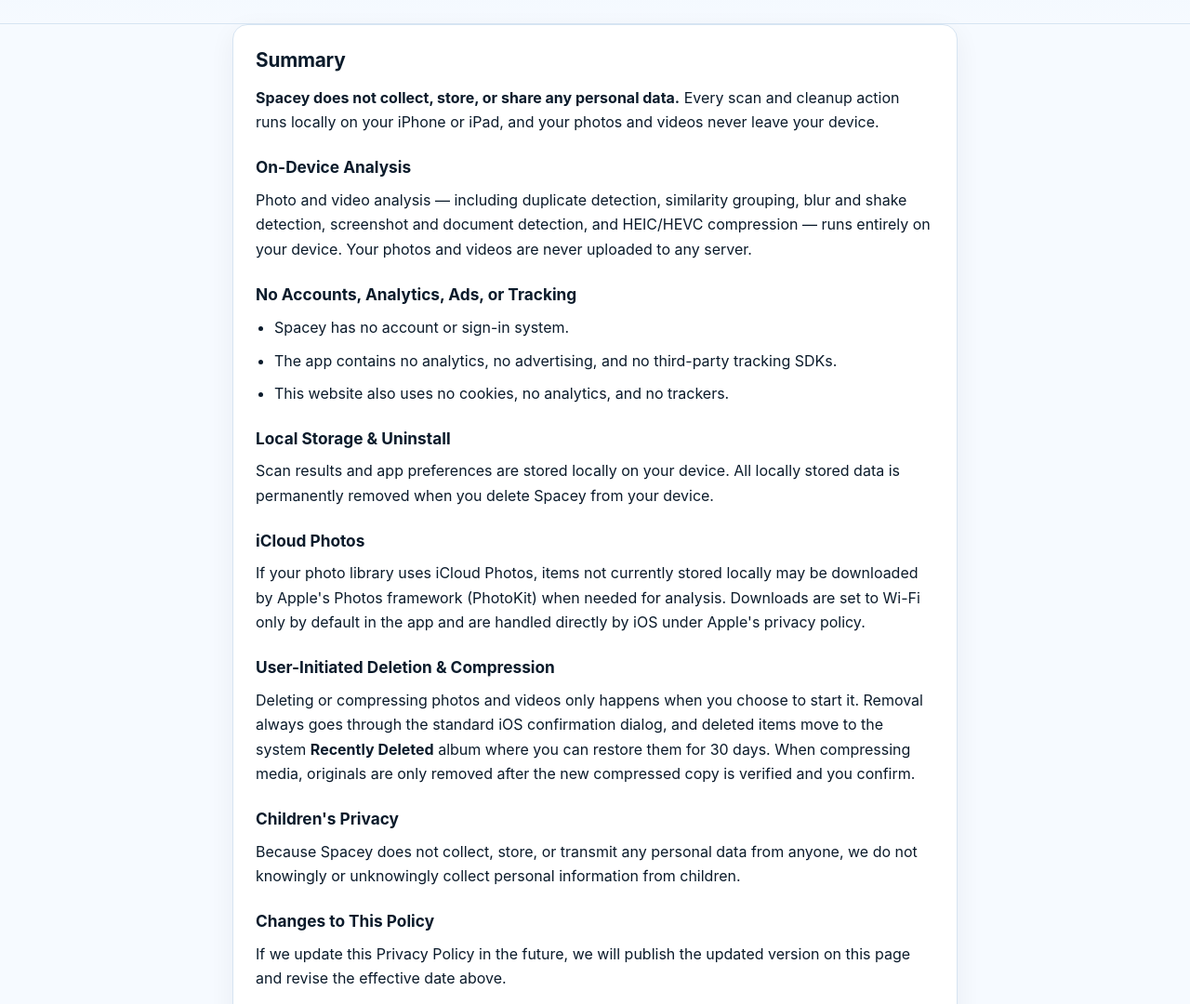
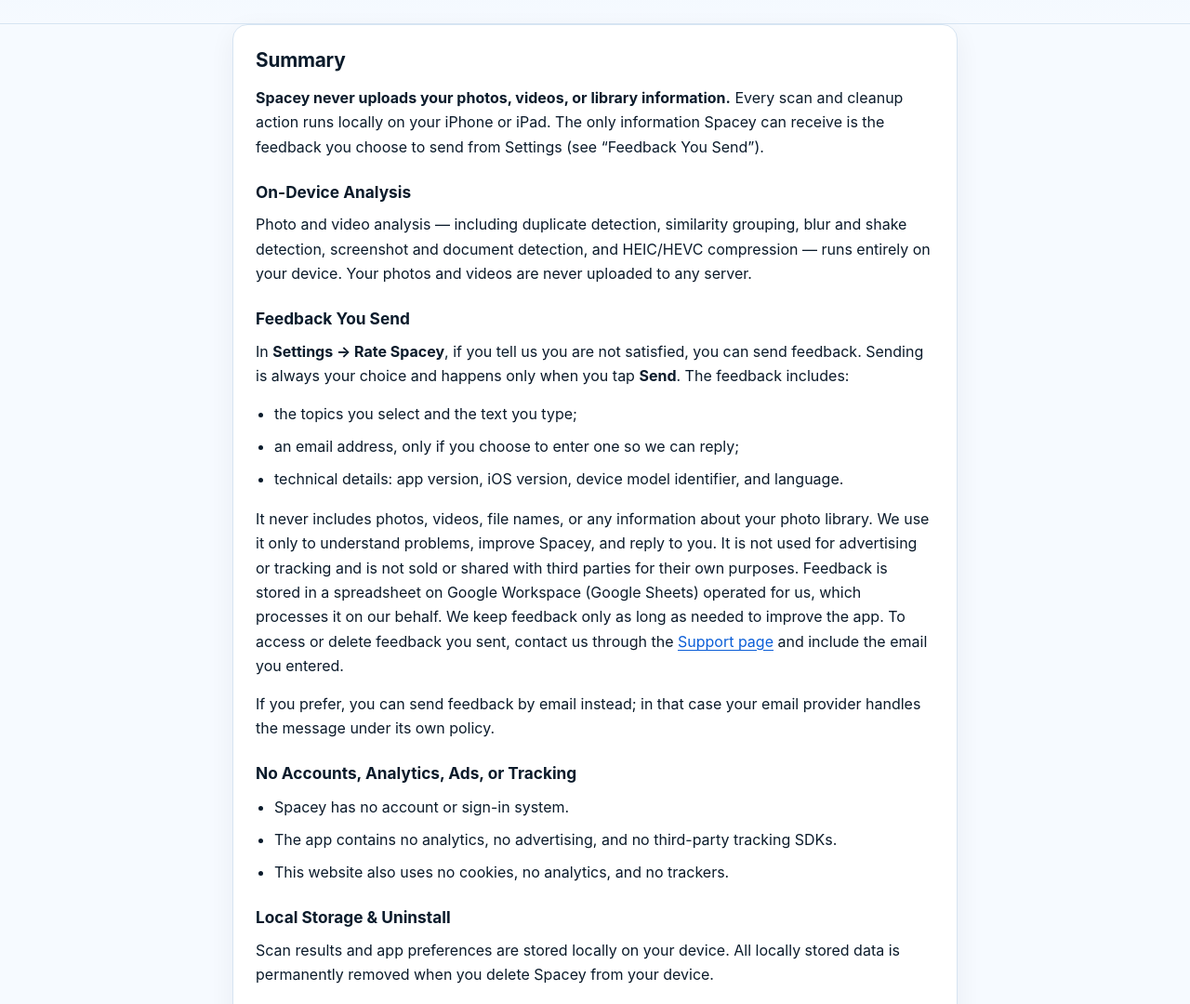
Before and after one commit to quyen1102/cleaner-master-site, a plain HTML site: page privacy/index.html in a window 1280 px wide. Shown: the part 158-1238 px from the top of the page at 93% size. Drawn offline with Linux system fonts and the light colour scheme.

Commit message:
docs(privacy): disclose optional in-app feedback collection
Add 'Feedback You Send' section (en/vi), update children's section,
support FAQ and home meta description to match the new feedback form.

Co-Authored-By: Claude Sonnet 5.5 <noreply@anthropic.com>

```diff
--- a/privacy/index.html
+++ b/privacy/index.html
@@ -4,7 +4,7 @@
   <meta charset="utf-8">
   <meta name="viewport" content="width=device-width, initial-scale=1">
   <title>Privacy Policy — Spacey</title>
-  <meta name="description" content="Spacey Privacy Policy. Spacey does not collect, store, or share any personal data. All photo and video analysis runs 100% on-device.">
+  <meta name="description" content="Spacey Privacy Policy. Spacey analyzes your photos 100% on-device and only receives the feedback you choose to send.">
   <link rel="icon" type="image/svg+xml" href="../assets/app-icon.svg">
   <link rel="stylesheet" href="../styles.css">
 </head>
@@ -36,10 +36,20 @@
   <main id="main" class="container">
     <article class="card">
       <h2>Summary</h2>
-      <p><strong>Spacey does not collect, store, or share any personal data.</strong> Every scan and cleanup action runs locally on your iPhone or iPad, and your photos and videos never leave your device.</p>
+      <p><strong>Spacey never uploads your photos, videos, or library information.</strong> Every scan and cleanup action runs locally on your iPhone or iPad. The only information Spacey can receive is the feedback you choose to send from Settings (see “Feedback You Send”).</p>
 
       <h3>On-Device Analysis</h3>
       <p>Photo and video analysis — including duplicate detection, similarity grouping, blur and shake detection, screenshot and document detection, and HEIC/HEVC compression — runs entirely on your device. Your photos and videos are never uploaded to any server.</p>
+
+      <h3>Feedback You Send</h3>
+      <p>In <strong>Settings &rarr; Rate Spacey</strong>, if you tell us you are not satisfied, you can send feedback. Sending is always your choice and happens only when you tap <strong>Send</strong>. The feedback includes:</p>
+      <ul class="policy-list">
+        <li>the topics you select and the text you type;</li>
+        <li>an email address, only if you choose to enter one so we can reply;</li>
+        <li>technical details: app version, iOS version, device model identifier, and language.</li>
+      </ul>
+      <p>It never includes photos, videos, file names, or any information about your photo library. We use it only to understand problems, improve Spacey, and reply to you. It is not used for advertising or tracking and is not sold or shared with third parties for their own purposes. Feedback is stored in a spreadsheet on Google Workspace (Google Sheets) operated for us, which processes it on our behalf. We keep feedback only as long as needed to improve the app. To access or delete feedback you sent, contact us through the <a href="../support/">Support page</a> and include the email you entered.</p>
+      <p>If you prefer, you can send feedback by email instead; in that case your email provider handles the message under its own policy.</p>
 
       <h3>No Accounts, Analytics, Ads, or Tracking</h3>
       <ul class="policy-list">
@@ -58,7 +68,7 @@
       <p>Deleting or compressing photos and videos only happens when you choose to start it. Removal always goes through the standard iOS confirmation dialog, and deleted items move to the system <strong>Recently Deleted</strong> album where you can restore them for 30 days. When compressing media, originals are only removed after the new compressed copy is verified and you confirm.</p>
 
       <h3>Children's Privacy</h3>
-      <p>Because Spacey does not collect, store, or transmit any personal data from anyone, we do not knowingly or unknowingly collect personal information from children.</p>
+      <p>Spacey is not directed to children under 13. Apart from optional feedback typed by the user, Spacey does not collect personal information, and we do not knowingly collect personal information from children. If you believe a child has sent us personal information, contact us and we will delete it.</p>
 
       <h3>Changes to This Policy</h3>
       <p>If we update this Privacy Policy in the future, we will publish the updated version on this page and revise the effective date above.</p>
```
Also changed, not shown: index.html (+1 -1 lines), support/index.html (+1 -1 lines), vi/privacy/index.html (+13 -3 lines), vi/support/index.html (+1 -1 lines).
